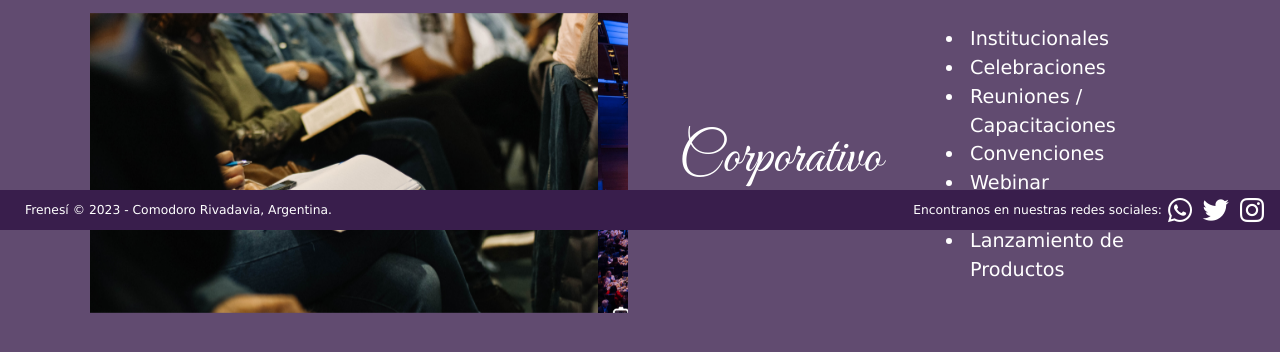
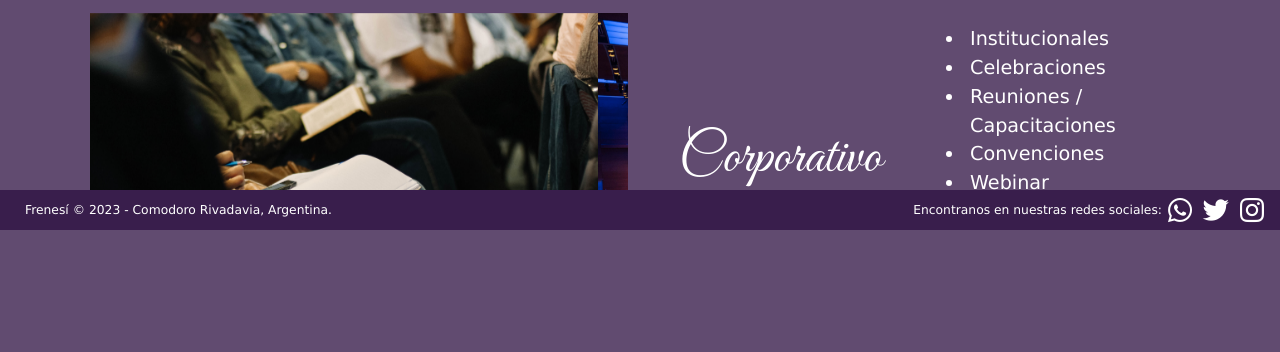
Before and after one commit to scerminati/PreEntrega3-Cerminati, a plain HTML site: page pages/eventos.html in a window 1280 px wide. Shown: the part 570-922 px from the top of the page. After the commit the page ends 800 px from the top, so only its background shows below. Drawn offline with nearby package versions, Linux system fonts and the light colour scheme.

Commit message:
Media Queries con pantallas large, overflow para MAIN

```diff
--- a/css/style.css
+++ b/css/style.css
@@ -366,10 +366,25 @@ form textarea {
   align-items: center;
 }
 
+/* Media Queries para pantallas > Medium, scroll */
+
+@media screen and (min-width: 769px) {
+  body,
+  header,
+  footer {
+    overflow: hidden;
+  }
+
+  main {
+    min-height: 77vh;
+    height: 77vh;
+    overflow-y: scroll;
+    overflow-x: hidden;
+  }
+}
 /* Media Queries para pantallas Medium + Small + menú hamburguesa */
 
 @media screen and (max-width: 768px) {
-
   header {
     overflow: visible;
   }
```
